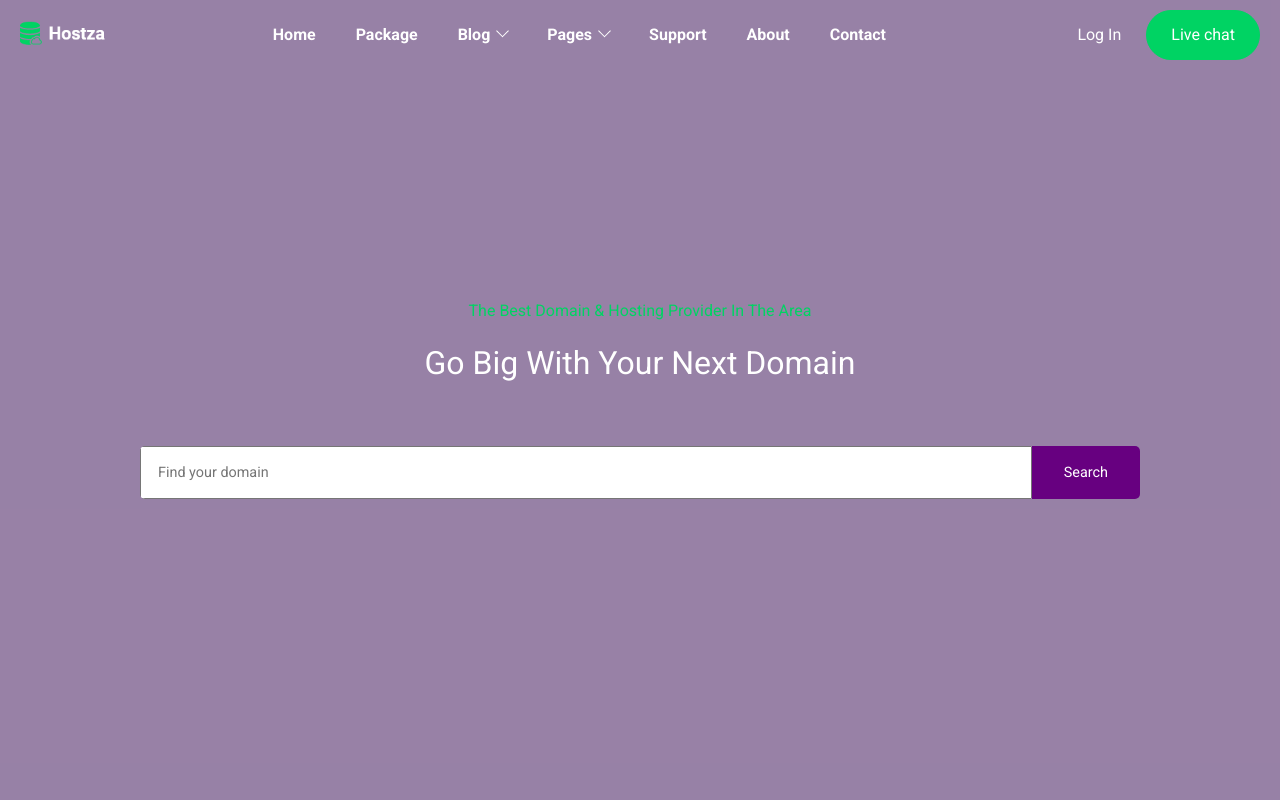
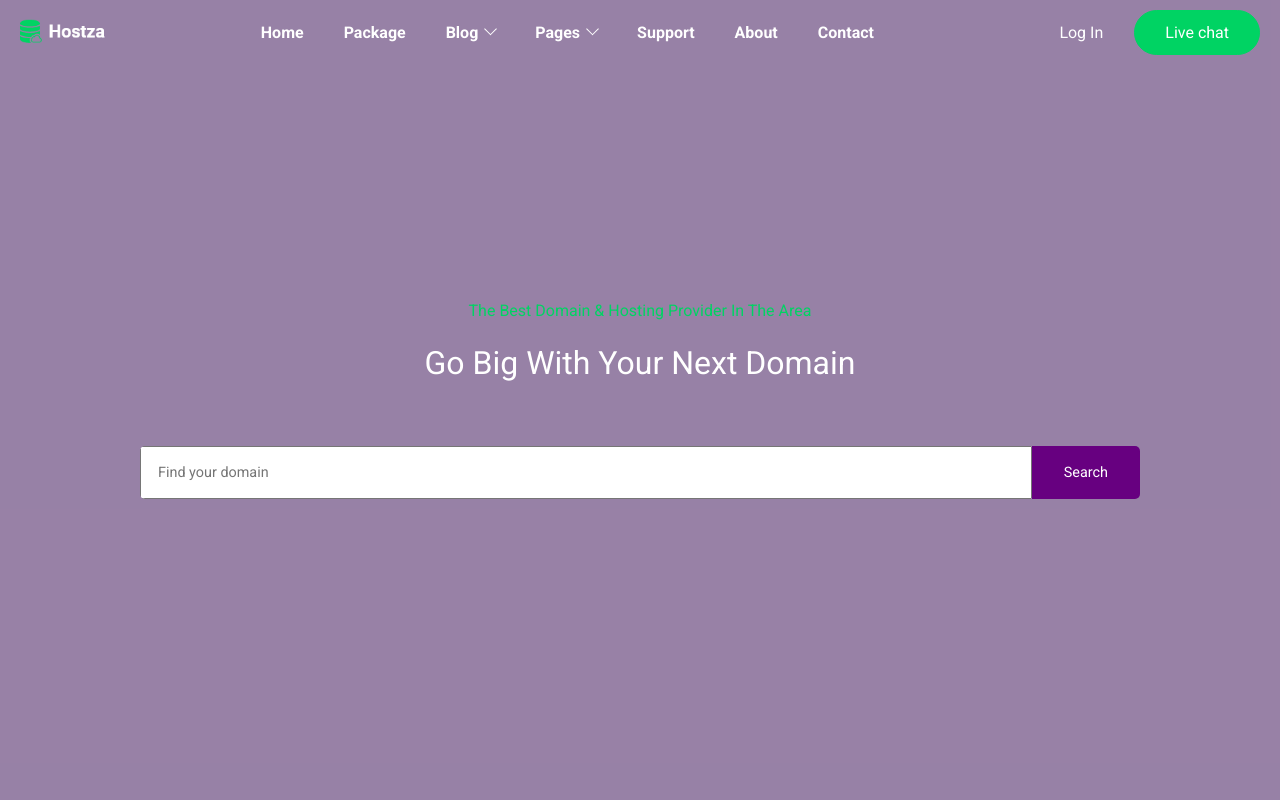
Before and after one commit to malk1405/hostza, a React (Create React App) app: page / in a window 1280 px wide. Shown: the top 800 px of the page. Built offline with nearby package versions, Linux system fonts and the light colour scheme; the HTML template or start-up script is replaced by a standard one.

Commit message:
Поменял размер шрифта

```diff
--- a/src/components/Button/Button.js
+++ b/src/components/Button/Button.js
@@ -3,13 +3,12 @@ import styled from "styled-components";
 const Button = styled.button`
   background-color: transparent;
   border: 1px solid #00d363;
-  border-radius: 2em;
+  border-radius: 30px;
   color: #00d363;
   cursor: pointer;
-  font-family: inherit;
-  font-size: 1rem;
-  line-height: 1em;
-  padding: 1em 1.5em;
+  font-size: 16px;
+  padding: 12px 30px;
+  transition: 0.3s;
 
   &:hover {
     background-color: #00d363;
```
